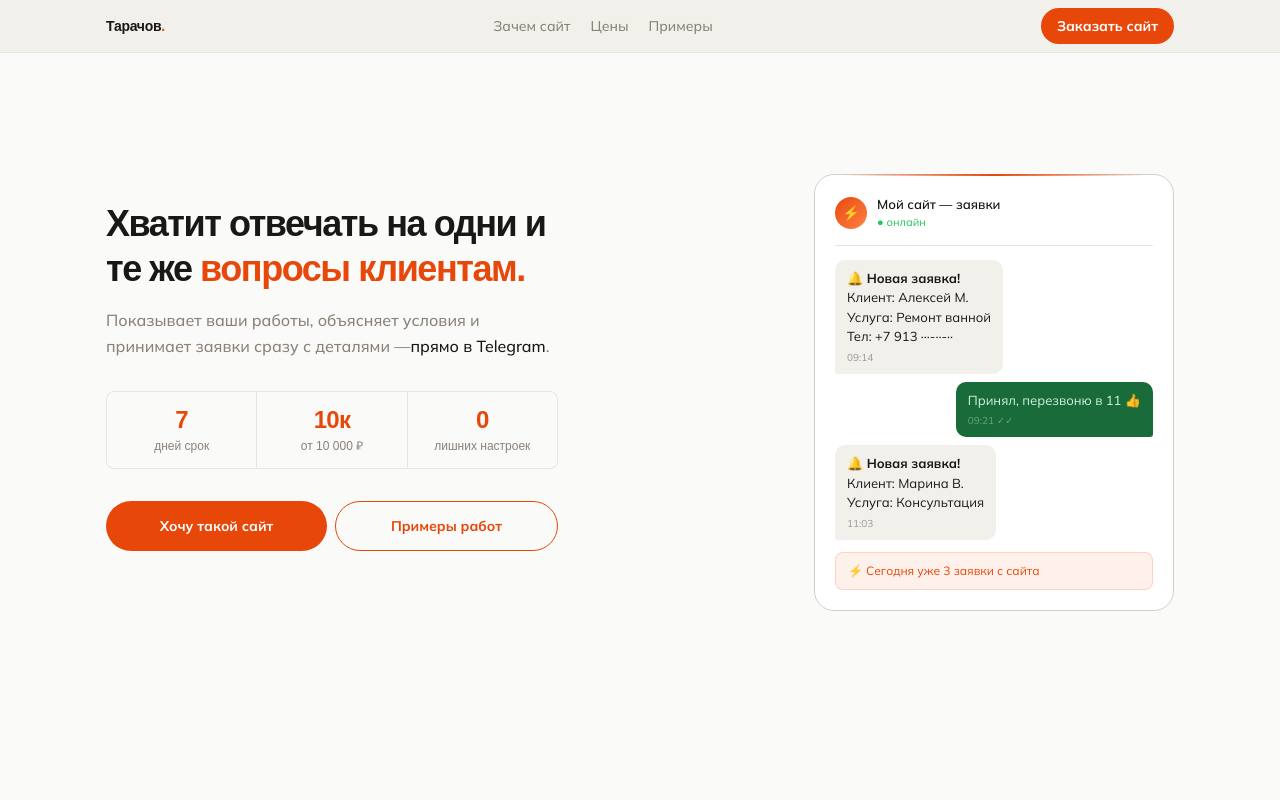
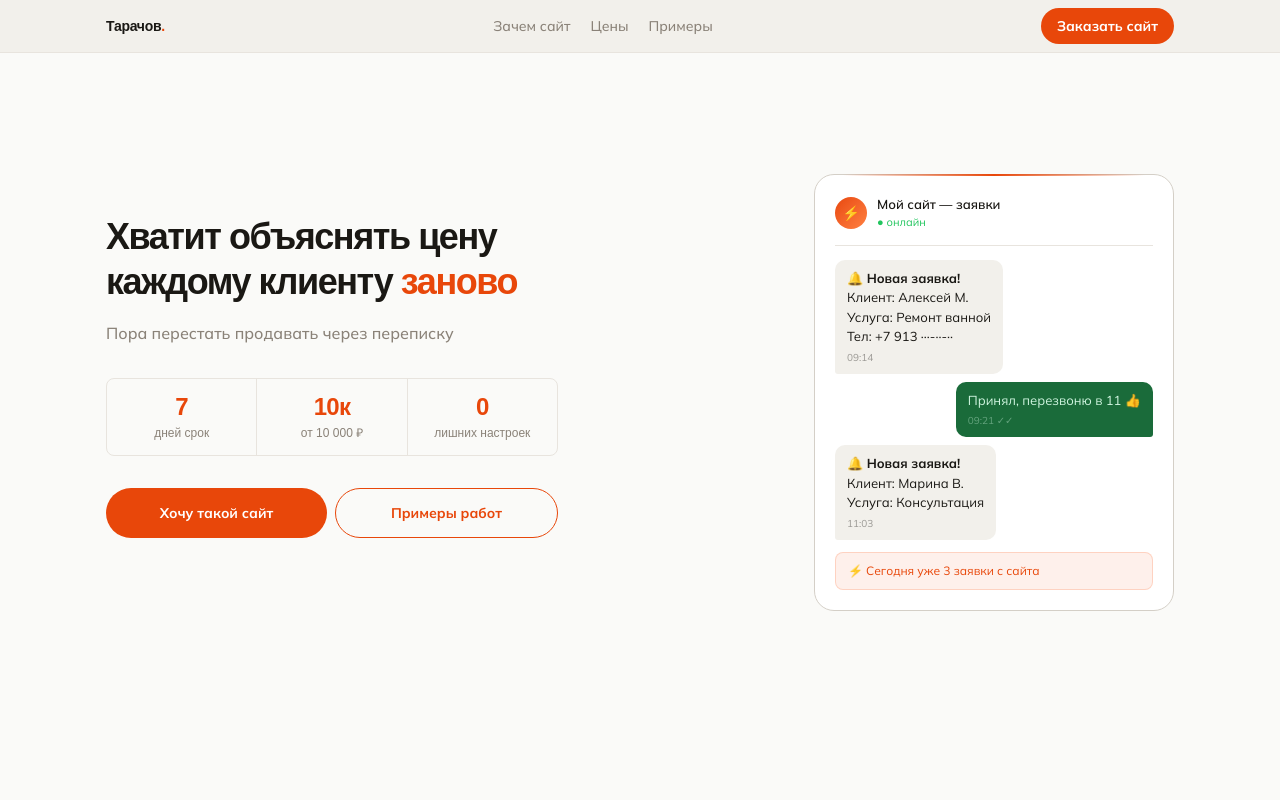
Before and after one commit to Mimosa01/my-lp, a Next.js app: page / in a window 1280 px wide. Shown: the top 800 px of the page. Built offline with nearby package versions, Linux system fonts and the light colour scheme; no server answers; a web font is replaced by a local one.

Commit message:
изменил заголовок

```diff
--- a/components/section/Hero.tsx
+++ b/components/section/Hero.tsx
@@ -21,12 +21,11 @@ export default function Hero() {
     <section className={clsx(heroLayoutClass, heroGlowClass)}>
       <div className="reveal md:flex-1 md:max-w-[560px] md:px-0">
         <h1 className="mb-4 font-unbounded text-4xl font-black tracking-[-0.04em] leading-tight text-text">
-        Хватит отвечать на одни и те же
-          <span className="text-orange"> вопросы клиентам.</span>
+        Хватит объяснять цену каждому клиенту
+          <span className="text-orange"> заново</span>
         </h1>
         <p className="mb-8 max-w-[480px] text-base font-medium leading-relaxed text-muted">
-          Показывает ваши работы, объясняет условия и принимает заявки сразу с деталями —
-          <strong className="font-medium text-text">прямо в Telegram</strong>.
+        Пора перестать продавать через переписку
         </p>
         <div className="animation:fu .6s ease .24s both mb-8 flex gap-0 overflow-hidden rounded-lg border border-border">
           {PROOF_ITEMS.map(({ num, label }) => (
```
